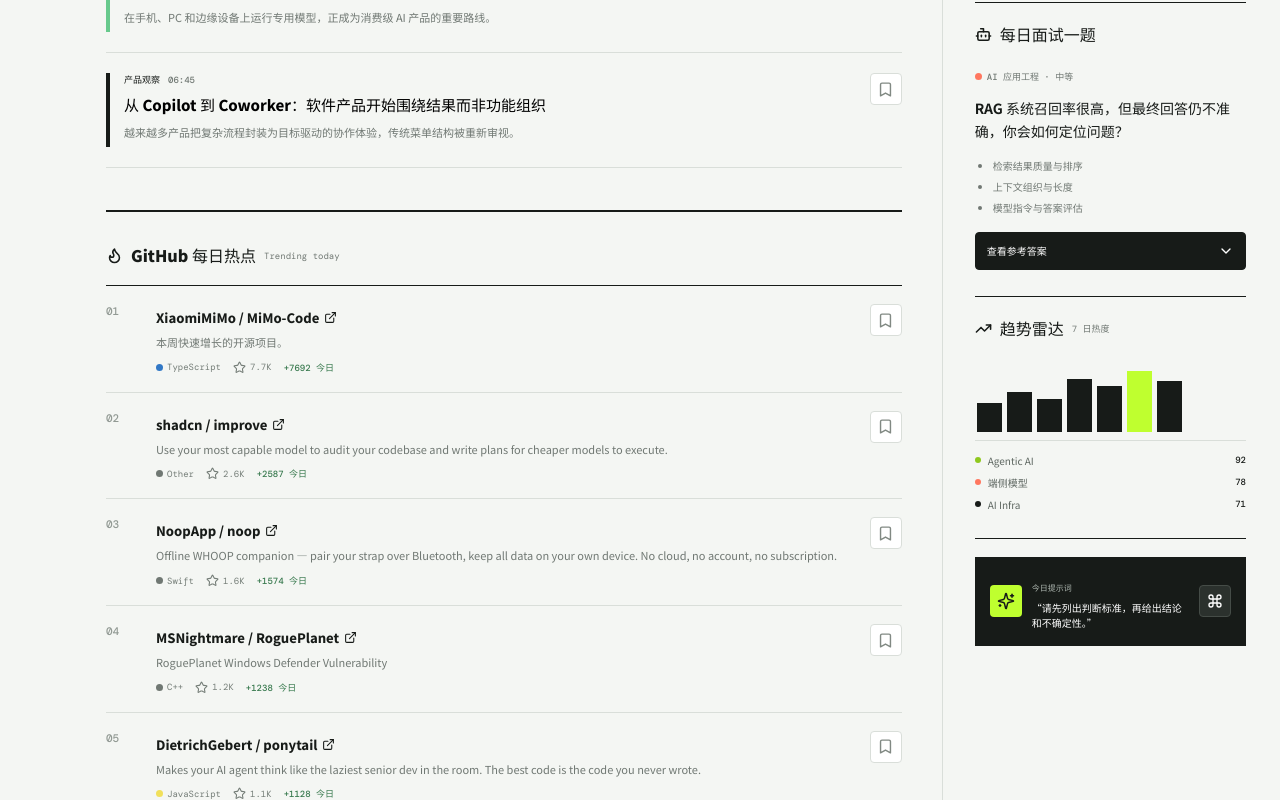
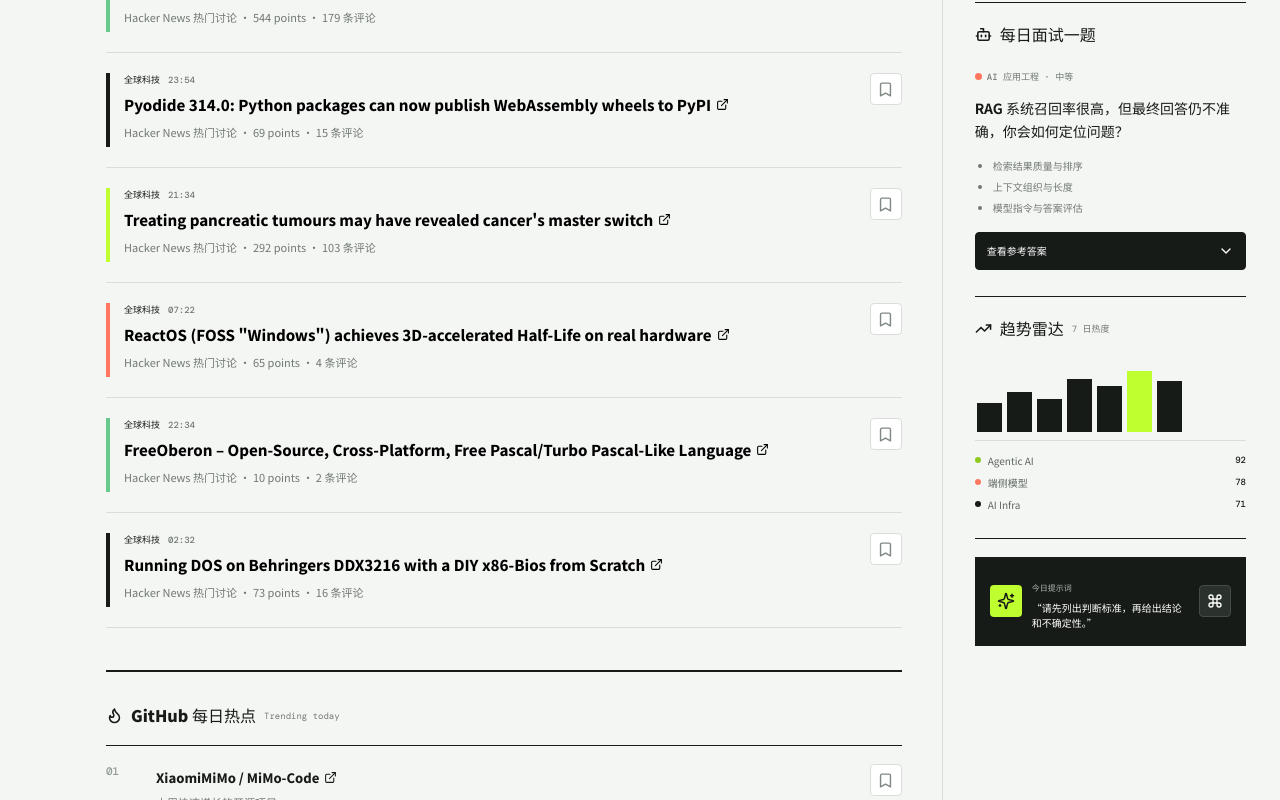
Before and after one commit to Frank-debug666/today-pulse, a React (Vite) app: page / in a window 1280 px wide. Shown: the part 860-1660 px from the top of the page. Built offline with nearby package versions, Linux system fonts and the light colour scheme.

Commit message:
Make daily updates resilient

```diff
--- a/public/daily.json
+++ b/public/daily.json
@@ -1,7 +1,7 @@
 {
-  "generatedAt": "2026-06-13T13:43:32.740Z",
-  "dateLabel": "2026年6月13日 · 星期六",
-  "issue": 166,
+  "generatedAt": "2026-06-14T01:18:50.661Z",
+  "dateLabel": "2026年6月14日 · 星期日",
+  "issue": 168,
   "githubRepos": [
     {
       "rank": "01",
@@ -9,8 +9,8 @@
       "summary": "本周快速增长的开源项目。",
       "language": "TypeScript",
       "color": "#3178c6",
-      "stars": "7.7K",
-      "growth": "+7692",
+      "stars": "7.9K",
+      "growth": "+7938",
       "url": "https://github.com/XiaomiMiMo/MiMo-Code"
     },
     {
@@ -19,19 +19,19 @@
       "summary": "Use your most capable model to audit your codebase and write plans for cheaper models to execute.",
       "language": "Other",
       "color": "#707873",
-      "stars": "2.6K",
-      "growth": "+2587",
+      "stars": "3.4K",
+      "growth": "+3401",
       "url": "https://github.com/shadcn/improve"
     },
     {
       "rank": "03",
-      "name": "NoopApp / noop",
-      "summary": "Offline WHOOP companion — pair your strap over Bluetooth, keep all data on your own device. No cloud, no account, no subscription.",
-      "language": "Swift",
-      "color": "#707873",
-      "stars": "1.6K",
-      "growth": "+1574",
-      "url": "https://github.com/NoopApp/noop"
+      "name": "DietrichGebert / ponytail",
+      "summary": "Makes your AI agent think like the laziest senior dev in the room. The best code is the code you never wrote.",
+      "language": "JavaScript",
+      "color": "#f1e05a",
+      "stars": "1.5K",
+      "growth": "+1528",
+      "url": "https://github.com/DietrichGebert/ponytail"
     },
     {
       "rank": "04",
@@ -39,22 +39,95 @@
       "summary": "RoguePlanet Windows Defender Vulnerability",
       "language": "C++",
       "color": "#707873",
-      "stars": "1.2K",
-      "growth": "+1238",
+      "stars": "1.3K",
+      "growth": "+1252",
       "url": "https://github.com/MSNightmare/RoguePlanet"
     },
     {
       "rank": "05",
-      "name": "DietrichGebert / ponytail",
-      "summary": "Makes your AI agent think like the laziest senior dev in the room. The best code is the code you never wrote.",
-      "language": "JavaScript",
-      "color": "#f1e05a",
-      "stars": "1.1K",
-      "growth": "+1128",
-      "url": "https://github.com/DietrichGebert/ponytail"
+      "name": "SkyBlue997 / enableMacosAI",
+      "summary": "国行 Mac 一键开启完整 Apple 智能(端侧 + Private Cloud Compute 云端)· macOS 27 / Apple Silicon",
+      "language": "Shell",
+      "color": "#707873",
+      "stars": "992",
+      "growth": "+992",
+      "url": "https://github.com/SkyBlue997/enableMacosAI"
     }
   ],
-  "globalNews": [],
+  "globalNews": [
+    {
+      "id": "hn-48517377",
+      "category": "全球科技",
+      "time": "21:54",
+      "title": "Noise infusion banned from statistical products published by Census Bureau",
+      "summary": "Hacker News 热门讨论 · 715 points · 440 条评论",
+      "url": "https://desfontain.es/blog/banning-noise.html",
+      "accent": "lime"
+    },
+    {
+      "id": "hn-48518684",
+      "category": "全球科技",
+      "time": "00:18",
+      "title": "GLM 5.2 Is Out",
+      "summary": "Hacker News 热门讨论 · 325 points · 181 条评论",
+      "url": "https://twitter.com/jietang/status/2065784751345287314",
+      "accent": "coral"
+    },
+    {
+      "id": "hn-48516251",
+      "category": "全球科技",
+      "time": "19:40",
+      "title": "Every Frame Perfect",
+      "summary": "Hacker News 热门讨论 · 544 points · 179 条评论",
+      "url": "https://tonsky.me/blog/every-frame-perfect/",
+      "accent": "mint"
+    },
+    {
+      "id": "hn-48462759",
+      "category": "全球科技",
+      "time": "23:54",
+      "title": "Pyodide 314.0: Python packages can now publish WebAssembly wheels to PyPI",
+      "summary": "Hacker News 热门讨论 · 69 points · 15 条评论",
+      "url": "https://blog.pyodide.org/posts/314-release/",
+      "accent": "ink"
+    },
+    {
+      "id": "hn-48517199",
+      "category": "全球科技",
+      "time": "21:34",
+      "title": "Treating pancreatic tumours may have revealed cancer's master switch",
+      "summary": "Hacker News 热门讨论 · 292 points · 103 条评论",
+      "url": "https://economist.com/science-and-technology/2026/06/12/treating-pancreatic-tumours-may-have-revealed-cancers-master-switch",
+      "accent": "lime"
+    },
+    {
+      "id": "hn-48522486",
+      "category": "全球科技",
+      "time": "07:22",
+      "title": "ReactOS (FOSS \"Windows\") achieves 3D-accelerated Half-Life on real hardware",
+      "summary": "Hacker News 热门讨论 · 65 points · 4 条评论",
+      "url": "https://www.phoronix.com/news/ReactOS-Running-Half-Life",
+      "accent": "coral"
+    },
+    {
+      "id": "hn-48490927",
+      "category": "全球科技",
+      "time": "22:34",
+      "title": "FreeOberon – Open-Source, Cross-Platform, Free Pascal/Turbo Pascal-Like Language",
+      "summary": "Hacker News 热门讨论 · 10 points · 2 条评论",
+      "url": "https://github.com/kekcleader/FreeOberon",
+      "accent": "mint"
+    },
+    {
+      "id": "hn-48520080",
+      "category": "全球科技",
+      "time": "02:32",
+      "title": "Running DOS on Behringers DDX3216 with a DIY x86-Bios from Scratch",
+      "summary": "Hacker News 热门讨论 · 73 points · 16 条评论",
+      "url": "https://chrisdevblog.com/2026/06/08/running-dos-on-behringers-ddx3216-using-a-diy-x86-bios/",
+      "accent": "ink"
+    }
+  ],
   "word": {
     "term": "Agentic Workflow",
     "phonetic": "/ eɪˈdʒentɪk ˈwɜːrkfloʊ /",
```
Also changed, not shown: scripts/update-daily.mjs (+59 -4 lines).
